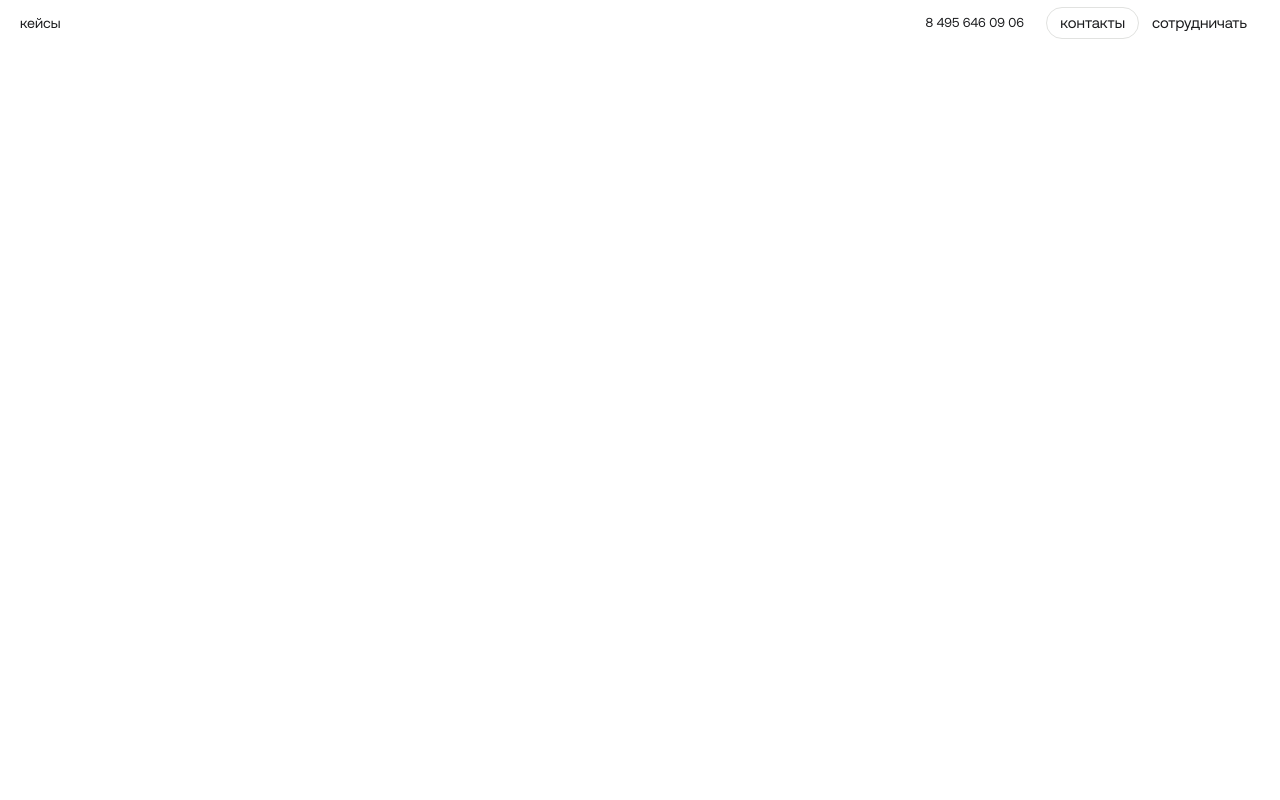
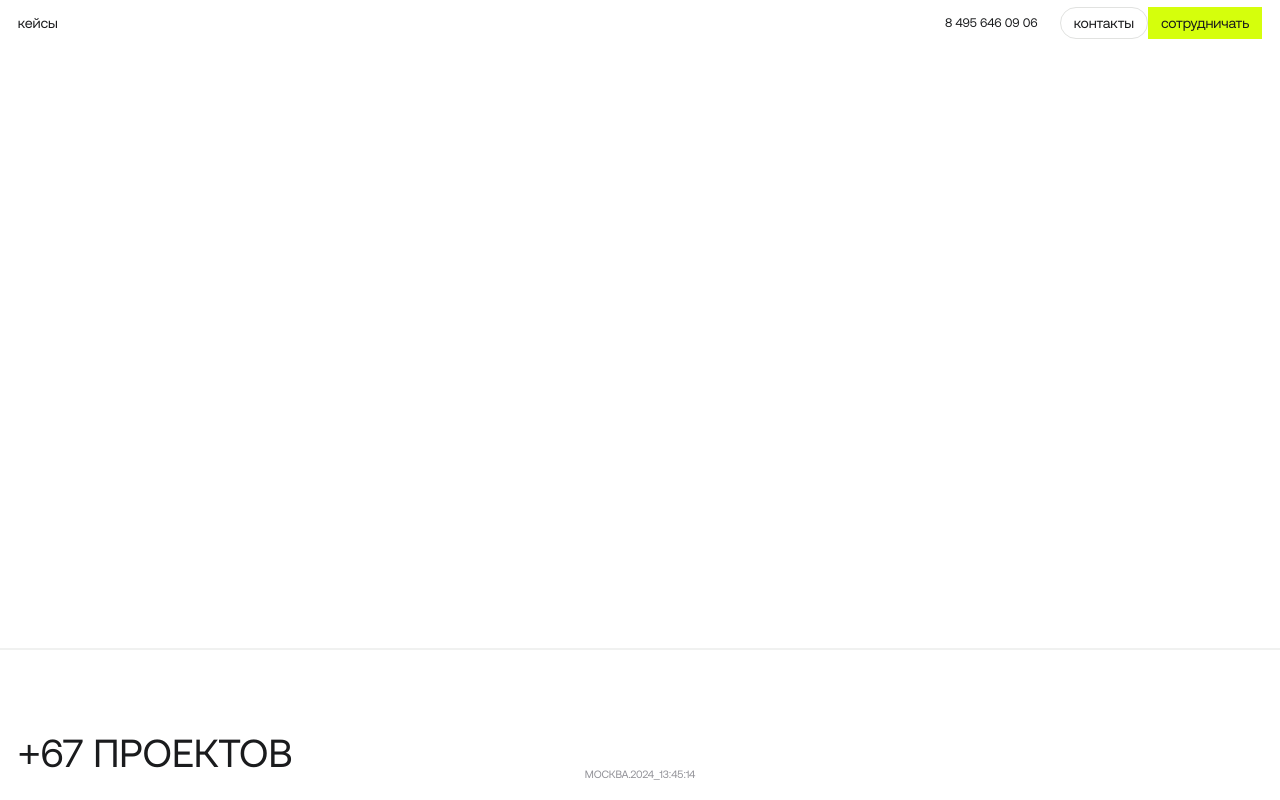
Before and after one commit to kgbop/solidstack, a Next.js app: page / in a window 1280 px wide. Built offline with nearby package versions, Linux system fonts and the light colour scheme.

Commit message:
футер

```diff
--- a/src/components/Footer/Footer.tsx
+++ b/src/components/Footer/Footer.tsx
@@ -2,8 +2,15 @@ import React from "react";
 
 export default function Footer() {
   return (
-    <footer className="bg-[#f5f5f5]">
-      <div className="container"></div>
+    <footer className="bg-white h-[17.1rem] pb-[2rem] border-[#f0f1f0] border-t-[2px]">
+      <div className="_container flex flex-col justify-end h-full relative">
+        <h2 className="text-[4.4rem] text-[#1a1b1d] font-medium uppercase">
+          +67 проектов
+        </h2>
+        <div className="text-[#929298] text-[1.2rem] tracking-[-.024rem] uppercase absolute bottom-0 left-1/2 -translate-x-1/2 font-medium">
+          москва.2024_13:45:14
+        </div>
+      </div>
     </footer>
   );
 }
--- a/src/components/Header/Header.tsx
+++ b/src/components/Header/Header.tsx
@@ -2,21 +2,23 @@ export default function Header() {
   return (
     <header className="bg-white py-3">
       <div className="_container flex items-center justify-between">
-        <button className="font-medium text-[1.6rem] leading-[16px] text-[#1A1B1D]">
+        <button className="font-medium text-[1.6rem] leading-[16px] text-[#1A1B1D] tracking-[-.016rem]">
           кейсы
         </button>
         <div className="flex gap-10 items-center">
           <a
-            className="text-[13px] leading-[16px] text-[#1A1B1D] font-medium"
+            className="text-[1.4rem] leading-[16px] text-[#1A1B1D] font-medium tracking-[-.014rem]"
             href="tel:8(495)646-09-06"
           >
             8 495 646 09 06
           </a>
-          <div className="flex text-[15px] text-[#1A1B1D] leading-[18px] font-medium">
+          <div className="flex text-[1.6rem] text-[#1A1B1D] leading-[18px] font-medium tracking-[-.016rem]">
             <button className="py-[6px] px-[13px] border border-[#E1E2E0] rounded-[100px]">
               контакты
             </button>
-            <button className="py-[6px] px-[13px]">сотрудничать</button>
+            <button className="py-[6px] px-[13px] bg-[#d5ff0c]">
+              сотрудничать
+            </button>
           </div>
         </div>
       </div>
--- a/tailwind.config.ts
+++ b/tailwind.config.ts
@@ -30,9 +30,8 @@ const config: Config = {
           flex: "1 1 auto",
         },
         "._container": {
-          maxWidth: "1440px",
           margin: "0 auto",
-          padding: "0 20px",
+          padding: "0 2rem",
         },
       });
     }),
```
